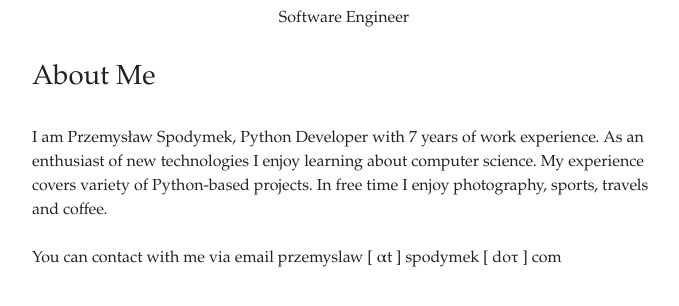
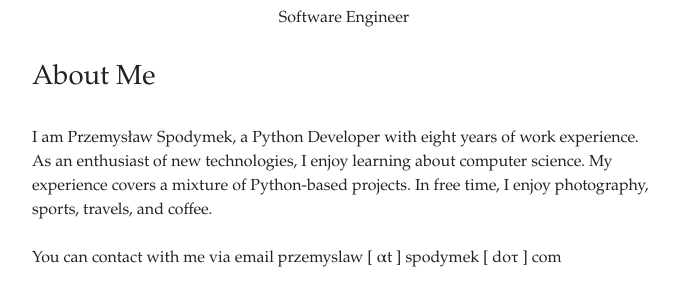
Before and after one commit to spodym/spodym.github.io, a plain HTML site: page index.html in a window 1280 px wide. Shown: the part 322-628 px from the top of the page, without its empty margins (296-975 px from the left). Drawn offline with Linux system fonts and the light colour scheme.

Commit message:
Update cv and grammar.

```diff
--- a/index.html
+++ b/index.html
@@ -23,10 +23,10 @@ dd,hr,ol ol,ol ul,ul ol,ul ul{margin:0}pre,table{overflow-x:auto}a,ins{text-deco
   <h3>About Me</h3>
 
   <p>
-    I am Przemysław Spodymek, Python Developer with 7 years of work experience.
-    As an enthusiast of new technologies I enjoy learning about computer science.
-    My experience covers variety of Python-based projects.
-    In free time I enjoy photography, sports, travels and coffee.
+    I am Przemysław Spodymek, a Python Developer with eight years of work experience.
+    As an enthusiast of new technologies, I enjoy learning about computer science.
+    My experience covers a mixture of Python-based projects.
+    In free time, I enjoy photography, sports, travels, and coffee.
   </p>
 
   <p>
```
Also changed, not shown: 1 other file.
